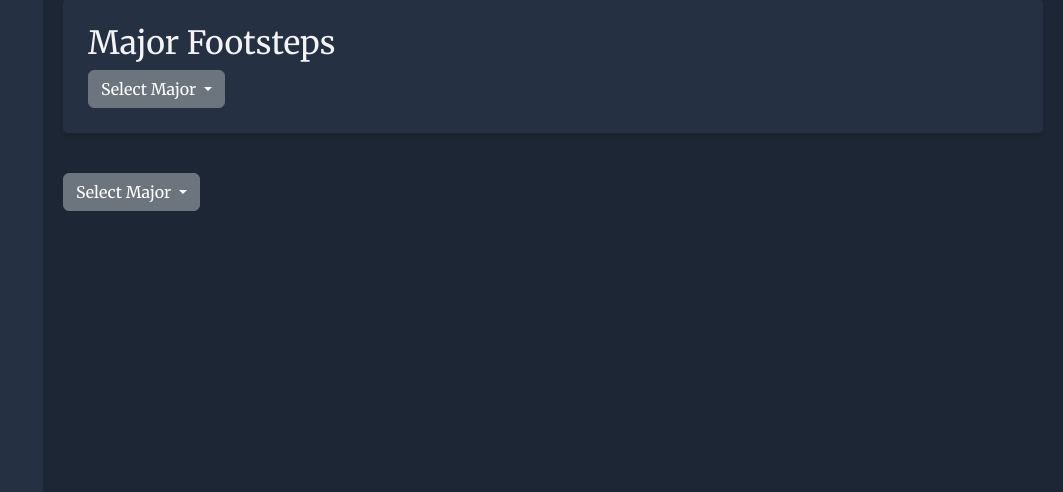
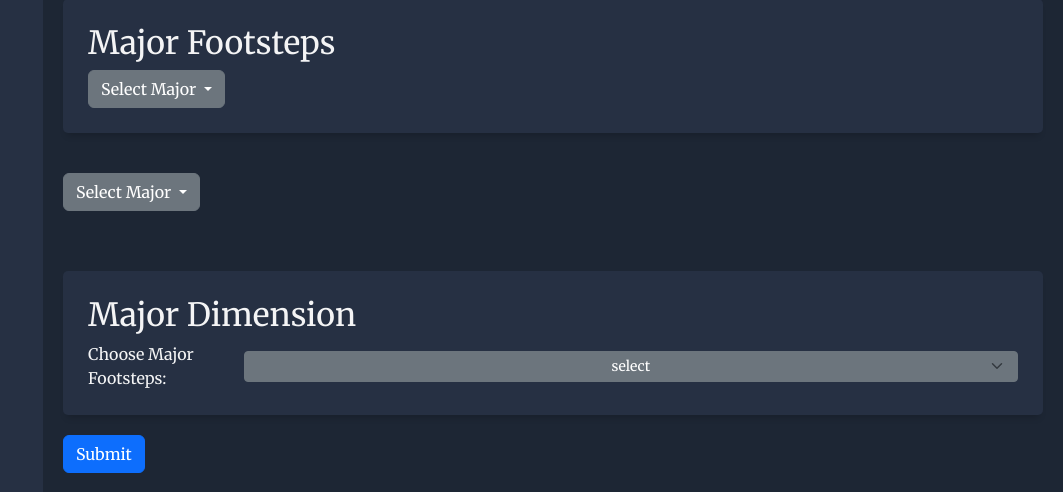
Before and after one commit to JoshuaFarara/DataWarehouse_ProjectReport, a Flask app: page /olap in a window 1280 px wide. Shown: the part 646-1138 px from the top of the page, without its empty margins (217-1280 px from the left). Run offline with Flask 3, Linux system fonts and the light colour scheme.

Commit message:
Created a form section for the olap query page: 	modified:   interface/app.py 	modified:   interface/templates/olap.html 	new file:   interface/templates/olapformtest.html

```diff
--- a/interface/app.py
+++ b/interface/app.py
@@ -1,4 +1,4 @@
-from flask import Flask, render_template, request, redirect, url_for
+from flask import Flask, render_template, request, redirect, url_for, session, flash
 from flask_sqlalchemy import SQLAlchemy
 
 app = Flask(__name__)
@@ -38,5 +38,19 @@ def olap():
     return render_template('olap.html',
                            majors=MAJORS)
 
+@app.route("/olapformtest", methods=["POST", "GET"]) # as second parameter add methods that can be used on the page
+def olapformtest():
+    if request.method == "POST":
+        user = request.form["nm"]
+        return redirect(url_for("user", usr=user))
+    else:
+        return render_template('olapformtest.html')
+
+
+@app.route("/<usr>")
+def user(usr):
+    return f"<h1>{usr}</h1>"
+
+
 if __name__ == '__main__':
     app.run(debug=True)
--- a/interface/templates/olap.html
+++ b/interface/templates/olap.html
@@ -5,13 +5,13 @@
 
 {% block content %}
         <div class="main-title">
-        <h2>Data Warehouse Dashboard</h2>
+            <h2>Data Warehouse Dashboard</h2>
         <!-- <p>Lets start building a beautiful datawarehouse dashboard to display the Number of Graduates based on the fact tables dimensions.</p> -->
         </div>
 
         <div class="main-subtitle">
-        <h2>OLAP Operations Query Builder</h2>
-        <!-- <p>Lets start building a beautiful datawarehouse dashboard to display the Number of Graduates based on the fact tables dimensions.</p> -->
+            <h2>OLAP Operations Query Builder</h2>
+            <!-- <p>Lets start building a beautiful datawarehouse dashboard to display the Number of Graduates based on the fact tables dimensions.</p> -->
         </div>
 
         <!-- <div class="main-cards">
@@ -38,7 +38,6 @@
         </div> -->
 
         <div class="fact-table-cards">
-
             <div class="selection-card">
             <h2 class="selection-title">Fact Table</h2>
             <!-- <span class="material-icons-outlined">add_chart</span> -->
@@ -47,7 +46,8 @@
                 <h6>Choose Desired Fact:</h6> <button type="button" class="btn btn-outline-primary">select</button>
             </div>
 
-            </div>
+        </div>
+
         <!--
             <div class="selection-card">
             <div class="card-inner">
@@ -74,14 +74,7 @@
 
             <div class="olap-card">
             <h2 class="olap-title"> Major Footsteps</h2>
-            <!-- <span class="material-icons-outlined">add_chart</span>
-            <div class="card-inner">
-                <div>
-                {% for major in majors %}
-                    <div>{{major['major_name']}}</div>
-                {% endfor %}
-                </div>
-            </div> -->
+
             <div class="dropdown">
                 <button class="btn btn-secondary dropdown-toggle" type="button" data-bs-toggle="dropdown" aria-expanded="false">
                 Select Major
@@ -107,6 +100,46 @@
         </div>
 
         </div>
+
+        <!-- Form Section -->
+        <form action="/submit" method="post">
+            <!-- Dropdowns for selecting fields -->
+            <div class="olap-cards">
+                <div class="olap-card form-group">
+                <h2 class="olap-title">Major Dimension</h2>
+                    <div class="card-inner">
+                        <label for="factTable">Choose Major Footsteps:</label>
+                        <select class="form-select btn btn-secondary btn-sm" id="majorDimension" name="majorFootsteps">
+                            <option selected>select</option>
+                            {% for major in majors %}
+                                <option value="{{ major['major_id'] }}">{{ major['major_name'] }}</option>
+                            {% endfor %}
+                        </select>
+                        <!-- <select class="form-select" id="majorDimension" name="majorFootsteps">
+                            Populate options dynamically
+                            <option value="fact_table_1">Fact Table 1</option>
+                            <option value="fact_table_2">Fact Table 2</option>
+                            Add more options as needed
+                        </select> -->
+                    </div>
+                </div>
+            </div>
+<!--
+            <div class="form-group">
+                <label for="desiredFact">Choose Desired Fact:</label>
+                <select class="form-select" id="desiredFact" name="desiredFact">
+                    Populate options dynamically
+                    <option value="desired_fact_1">Desired Fact 1</option>
+                    <option value="desired_fact_2">Desired Fact 2</option>
+                    Add more options as needed
+                </select>
+            </div> -->
+            <!-- Add more dropdowns for OLAP operations, dimensions, etc. -->
+
+            <!-- Submission button -->
+            <button type="submit" class="btn btn-primary">Submit</button>
+        </form>
+        <!-- End of Form Section -->
     <!-- End Main -->
     </main>
 {% endblock %}
```
Also changed, not shown: interface/templates/olapformtest.html (added, +15 -0 lines).
